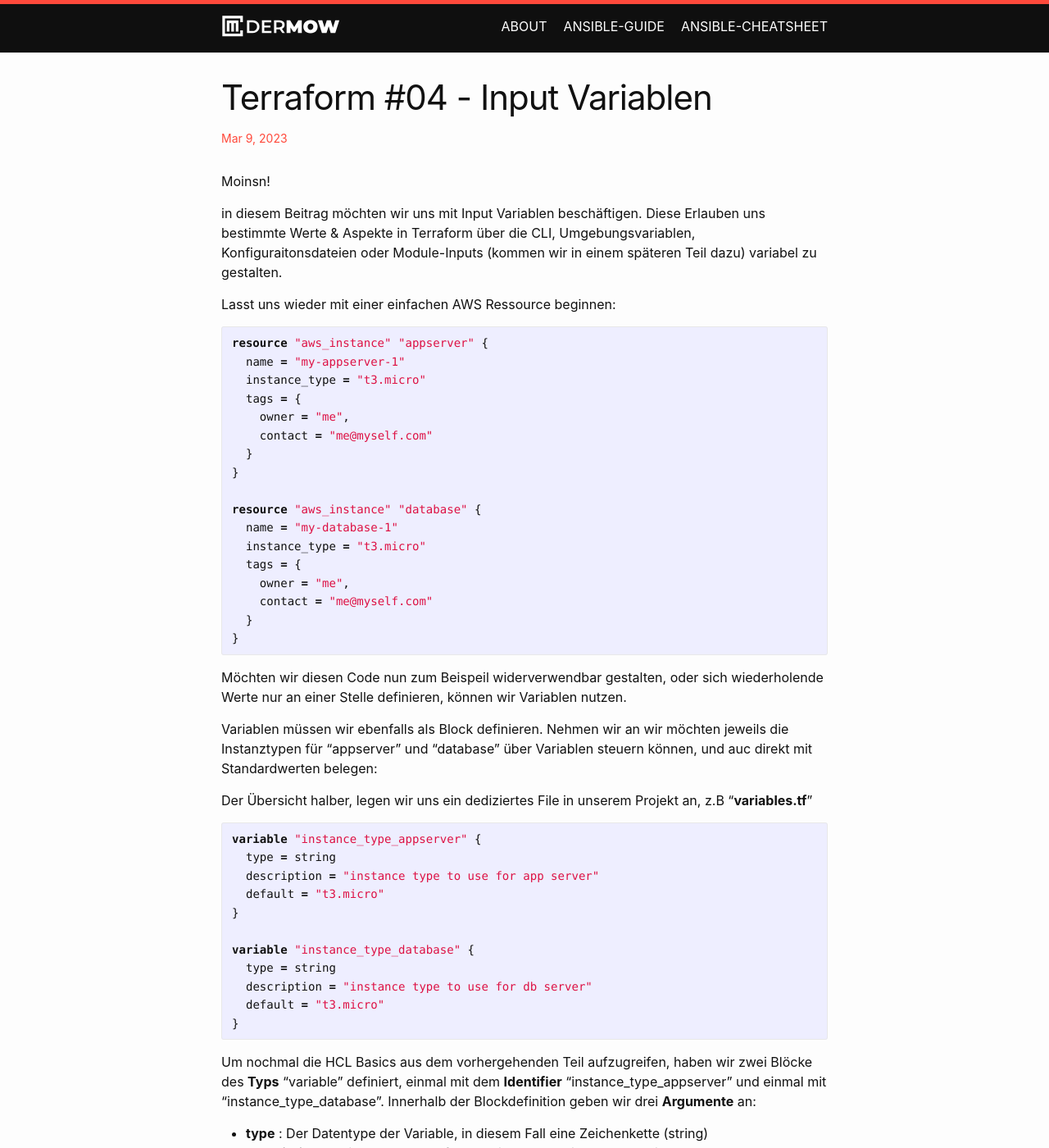
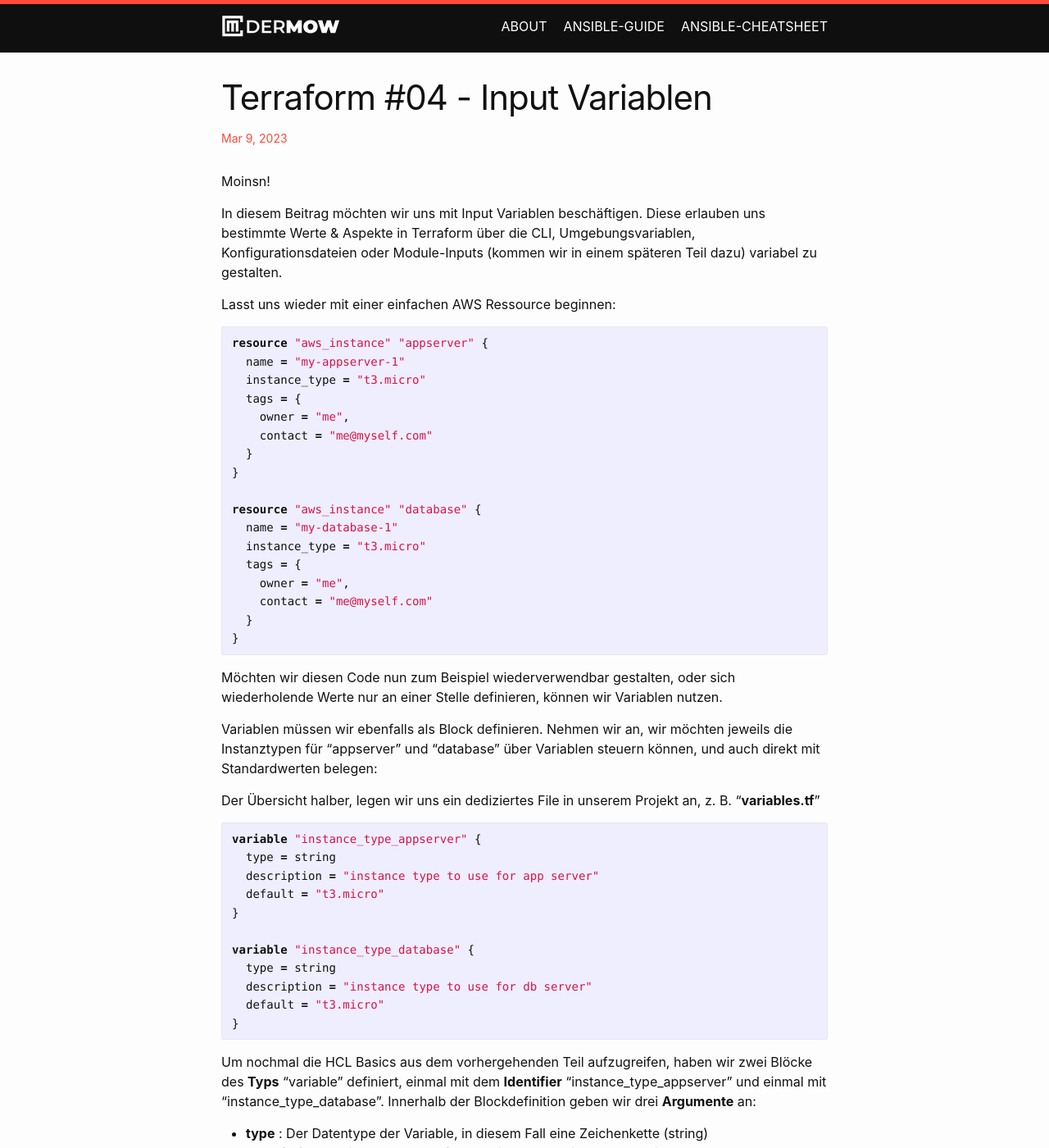
Before and after one commit to dermow/staging.der-mow.de, a Jekyll site: the page built from _posts/2023-03-09-terraform-04.markdown, in a window 1280 px wide and 1400 px high. Shown: the whole window at 82% size. Built offline with Jekyll 4.4.1, drawn with Linux system fonts in a browser that asks for light colours; comment, search, counter and statistics services are not loaded; some of the changed text lies outside the part shown.

Commit message:
Update 2023-03-09-terraform-04.markdown

````diff
--- a/_posts/2023-03-09-terraform-04.markdown
+++ b/_posts/2023-03-09-terraform-04.markdown
@@ -7,7 +7,7 @@ categories: Terraform
 
 Moinsn!
 
-in diesem Beitrag möchten wir uns mit Input Variablen beschäftigen. Diese Erlauben uns bestimmte Werte & Aspekte in Terraform über die CLI, Umgebungsvariablen, Konfiguraitonsdateien oder Module-Inputs (kommen wir in einem späteren Teil dazu) variabel zu gestalten.
+In diesem Beitrag möchten wir uns mit Input Variablen beschäftigen. Diese erlauben uns bestimmte Werte & Aspekte in Terraform über die CLI, Umgebungsvariablen, Konfigurationsdateien oder Module-Inputs (kommen wir in einem späteren Teil dazu) variabel zu gestalten.
 
 Lasst uns wieder mit einer einfachen AWS Ressource beginnen:
 
@@ -33,11 +33,11 @@ resource "aws_instance" "database" {
 
 <!-- excerpt-end -->
 
-Möchten wir diesen Code nun zum Beispeil widerverwendbar gestalten, oder sich wiederholende Werte nur an einer Stelle definieren, können wir Variablen nutzen.
+Möchten wir diesen Code nun zum Beispiel wiederverwendbar gestalten, oder sich wiederholende Werte nur an einer Stelle definieren, können wir Variablen nutzen.
 
-Variablen müssen wir ebenfalls als Block definieren. Nehmen wir an  wir möchten jeweils die Instanztypen für "appserver" und "database" über Variablen steuern können, und auc direkt mit Standardwerten belegen:
+Variablen müssen wir ebenfalls als Block definieren. Nehmen wir an,  wir möchten jeweils die Instanztypen für "appserver" und "database" über Variablen steuern können, und auch direkt mit Standardwerten belegen:
 
-Der Übersicht halber, legen wir uns ein dediziertes File in unserem Projekt an, z.B "**variables.tf**"
+Der Übersicht halber, legen wir uns ein dediziertes File in unserem Projekt an, z. B. "**variables.tf**"
 ```terraform
 variable "instance_type_appserver" {
   type = string
@@ -80,7 +80,7 @@ resource "aws_instance" "database" {
 }
 ```
 
-Den code könnten wir jetzt so übernehmen, oder die Variablen noch beim Aufruf setzen. Wie gesagt gibt es dafür mehrere Wege:
+Den code könnten wir jetzt so übernehmen, oder die Variablen noch beim Aufruf setzen. Wie gesagt, gibt es dafür mehrere Wege:
 
 ### Über Umgebungsvariablen
 Wir können alle Variablen auch als Umgebungsvariable setzen. Diese beginnen immer mit "**TF_VAR_**". Für dieses Beispiel könnte das so aussehen:
@@ -101,7 +101,7 @@ instance_type_database = "t3.large"
 ```
 
 ### Über ein benutzerdefiniertes Configfile
-Wir können die Werte auch in einem eigenen Configfile definieren. In diesem Fall müssen wir terraform beim Aufruf aber den Pfad mitgeben:
+Wir können die Werte auch in einem eigenen Configfile definieren. In diesem Fall müssen wir Terraform beim Aufruf aber den Pfad mitgeben:
 
 **my-custom.tfvars**
 ```
@@ -112,7 +112,7 @@ instance_type_database = "t3.large"
 terraform apply --varfile my-custom.tfvars
 ```
 
-Dies könnte z.B später mal nützlich werden, wenn wir den gleichen Terraformcode in unterschiedlichen Umgebungen nutzen (Dev, Test, Prod).
+Dies könnte z. B. später mal nützlich werden, wenn wir den gleichen Terraformcode in unterschiedlichen Umgebungen nutzen (Dev, Test, Prod).
 
 ### Über die CLI
 Wir können die Variablen auch beim Terraform-Aufruf einzeln setzen:
@@ -137,7 +137,7 @@ Den Variablentyp "string" haben wir nun bereits kennengelernt. Allerings gibt es
 | number  | Ein numerischer Wert. Kann Ganzzahlen und Gleitkommazahlen darstellen   | ```12``` oder ```8.5```
 | bool  | True oder False  | True, False |
 | list  | Eine Liste mit Werten  | [ "Wert 1", "Wert 2" ] |
-| map  | Key- Value Paare, z.B Instanz-Tags  | { name = "my name", type = "my type"} |
+| map  | Key-Value Paare, z. B. Instanz-Tags  | { name = "my name", type = "my type"} |
 | null | Sehr spezieller null wert, steht für Abwesenheit einer Ressource oder das Überspringen eines Wertes | null |
 
 Eine sehr detaillierte Beschreibung findet sich wie immer in der Terraform-Dokumentation:
````
Also changed, not shown: other parts of _posts/2023-03-09-terraform-04.markdown (+8 -8 lines).
